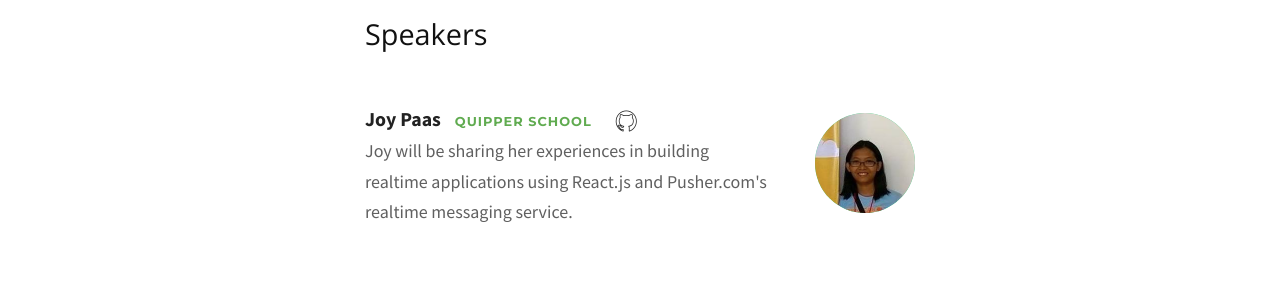
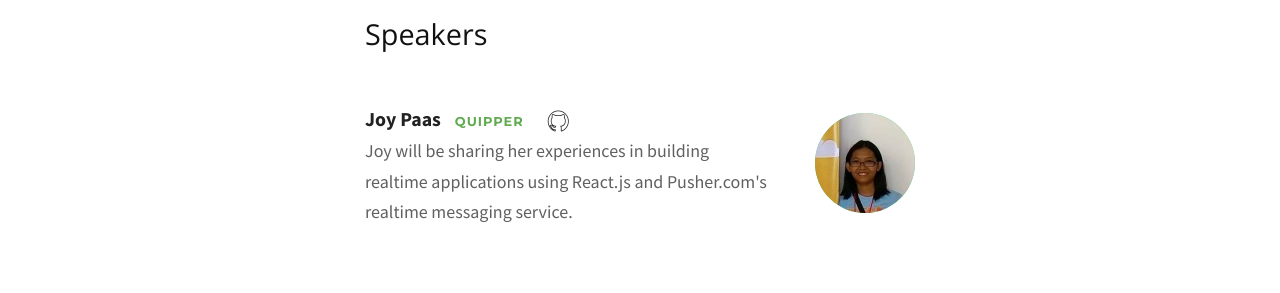
Before and after one commit to manilajs/manilajs.com, a Jekyll site: the page built from index.md, in a window 1280 px wide and 900 px high, scrolled down 1336 px. Shown: the part 146-439 px from the top of the window. Built offline with Jekyll 4.4.1, drawn with Linux system fonts in a browser that asks for light colours; nearby versions of some CDN libraries; some web fonts are replaced.

Commit message:
Fix banner, and fix Quipper mention

```diff
--- a/index.md
+++ b/index.md
@@ -39,7 +39,7 @@ speakers:
 - name: Joy Paas
   # url: ...
   avatar: images/u-joypaas.png
-  title: Quipper School
+  title: Quipper
   github: kjcpaas
   # twitter: username
   description: |-
```
Also changed, not shown: images/share/011-testing.png.
